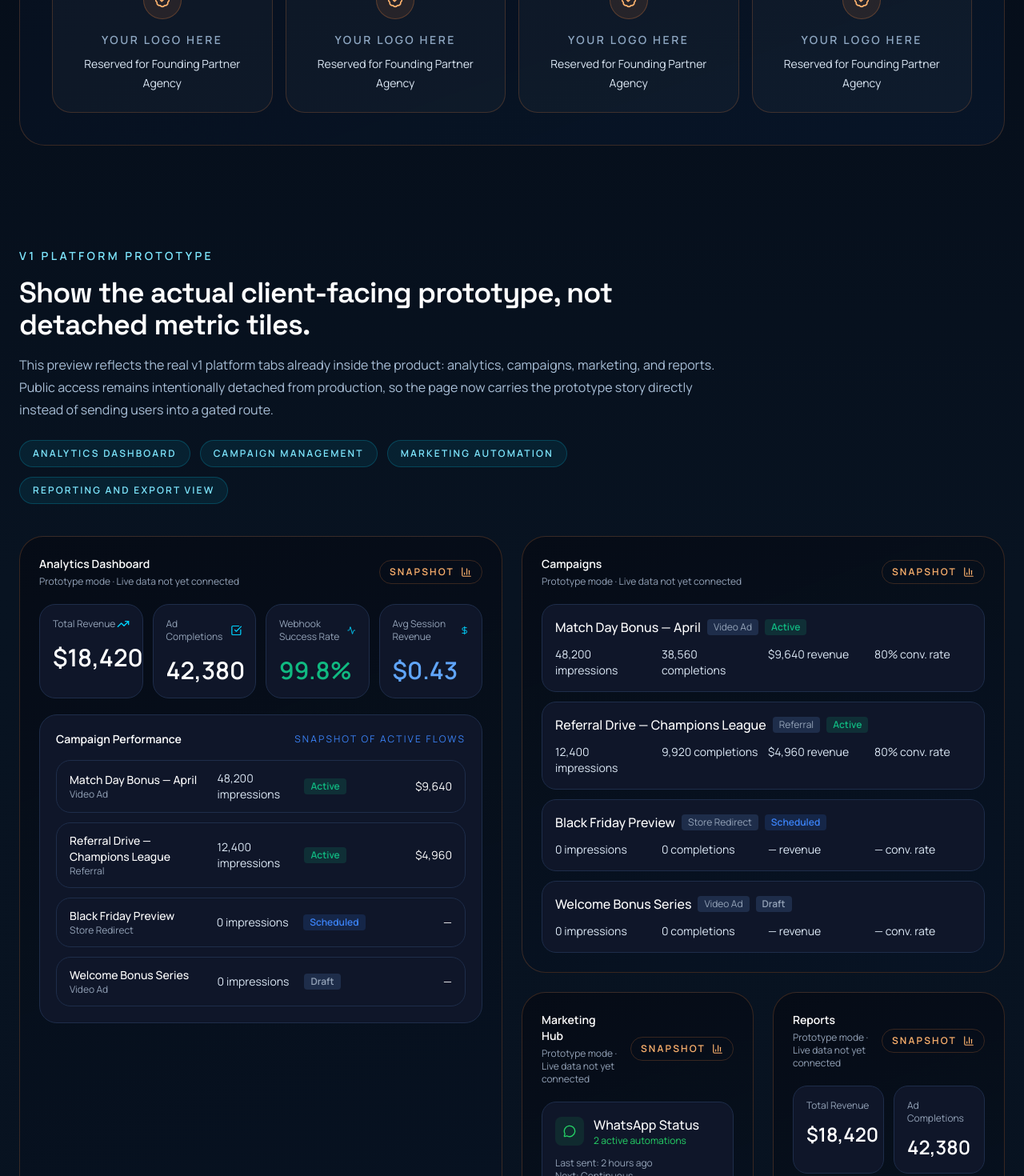
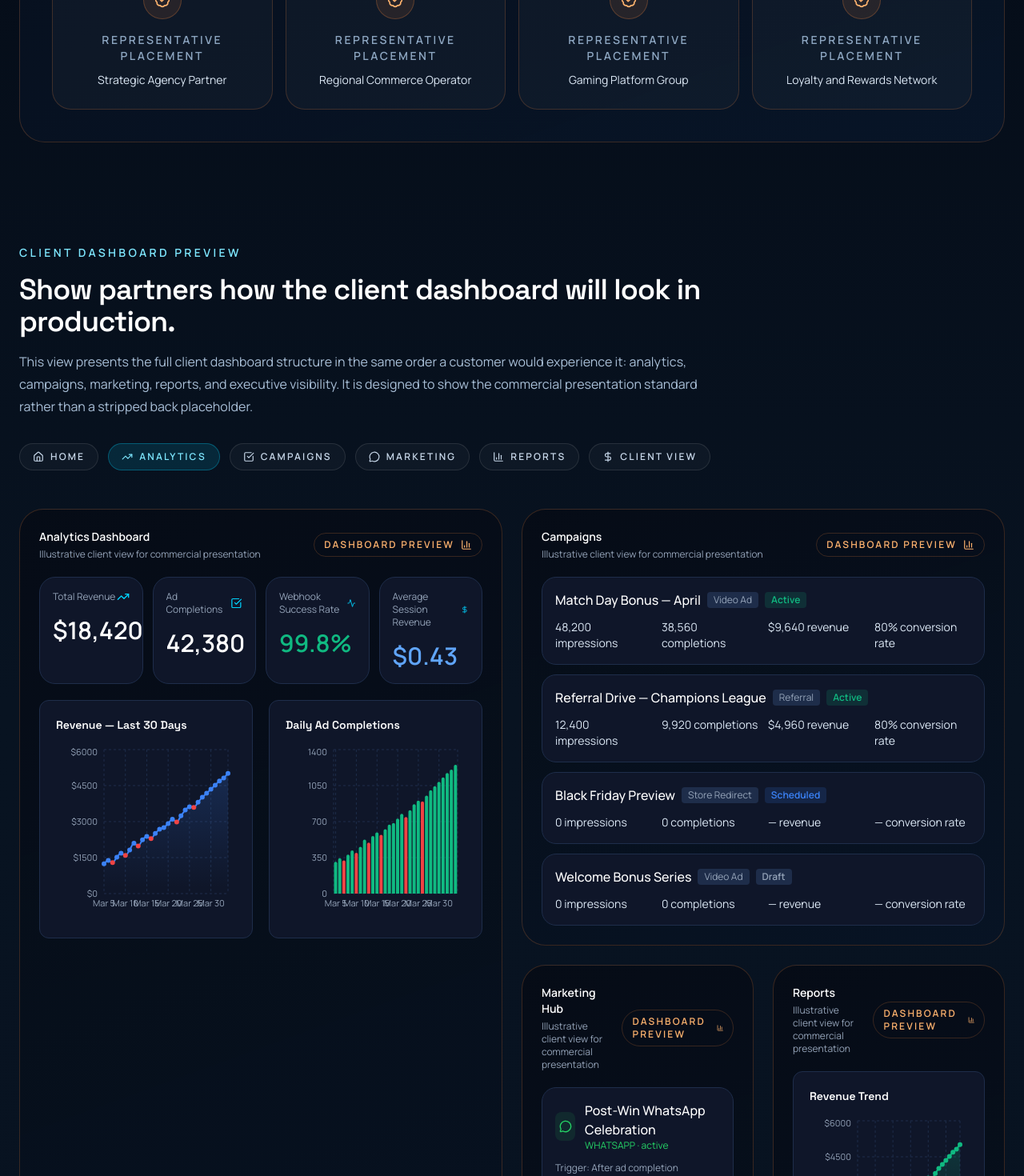
Before and after one commit to morgan9hips-sketch/AdRevTechnologies_Production, a Next.js app in the folder website_production/: page /partners in a window 1280 px wide. Shown: the part 1330-2800 px from the top of the page at 80% size. Built offline with nearby package versions, Linux system fonts and the light colour scheme.

Commit message:
Polish public copy and partner dashboard preview

```diff
--- a/website_production/app/partners/page.tsx
+++ b/website_production/app/partners/page.tsx
@@ -28,10 +28,10 @@ const rolloutSteps = [
 ]
 
 const reservedPartnerSlots = [
-  'Reserved for Founding Partner Agency',
-  'Reserved for Founding Partner Agency',
-  'Reserved for Founding Partner Agency',
-  'Reserved for Founding Partner Agency',
+  'Strategic Agency Partner',
+  'Regional Commerce Operator',
+  'Gaming Platform Group',
+  'Loyalty and Rewards Network',
 ] as const
 
 const credibilityAnchors = [
@@ -42,14 +42,14 @@ const credibilityAnchors = [
 ] as const
 
 const partnerAdvantages = [
-  'Founding partner pricing remains locked while active.',
-  'Prototype dashboards already show how performance can be presented to clients.',
-  'The protected checkout and onboarding path stays separate from general lead capture.',
+  'Launch-partner pricing remains fixed while active.',
+  'Client dashboards already demonstrate a strong reporting and presentation standard.',
+  'Commercial onboarding supports both direct purchase and managed enterprise engagement.',
 ] as const
 
-const prototypeFeedback = [
-  '“The dashboard makes client ROI transparent.”',
-  '“Risk-free integration is a game-changer for agencies.”',
+const dashboardHighlights = [
+  'Executive visibility with revenue, completions, and delivery health in one view.',
+  'Campaign, marketing, and reporting tabs presented in a clear client-ready layout.',
 ] as const
 
 export default function PartnersPage() {
@@ -112,7 +112,7 @@ export default function PartnersPage() {
               />
               <PartnerStat
                 label="Working motion"
-                value="Founding partner checkout already live"
+                value="Commercial onboarding flow is live"
                 icon={<Handshake className="h-5 w-5" />}
               />
             </div>
@@ -142,14 +142,14 @@ export default function PartnersPage() {
         <div className="mx-auto max-w-7xl rounded-[32px] border border-[#ff8a3d]/20 bg-[linear-gradient(160deg,rgba(7,16,29,0.96),rgba(8,21,40,0.92))] p-8 sm:p-10">
           <div className="max-w-3xl">
             <p className="text-sm font-semibold uppercase tracking-[0.24em] text-[#7ee7ff]">
-              Future partner slots
+              Partner placement
             </p>
             <h2 className="mt-4 text-3xl font-semibold tracking-tight text-white sm:text-4xl">
-              Reserved for founding partner agencies.
+              Illustrative partner visibility.
             </h2>
             <p className="mt-4 text-base leading-7 text-[#a9bfd7]">
-              Placeholder partner slots are shown here intentionally to signal
-              the founding-partner cohort now being assembled.
+              These placements show how partner visibility can be presented on
+              the page while the initial portfolio is being finalised.
             </p>
           </div>
           <div className="mt-8 grid gap-4 md:grid-cols-2 xl:grid-cols-4">
@@ -163,7 +163,7 @@ export default function PartnersPage() {
                     <BadgeCheck className="h-5 w-5" />
                   </div>
                   <p className="mt-4 text-sm font-semibold uppercase tracking-[0.18em] text-[#8ea7c2]">
-                    Your logo here
+                    Representative placement
                   </p>
                   <p className="mt-2 text-sm leading-6 text-[#dce8f5]">
                     {slot}
@@ -271,14 +271,14 @@ export default function PartnersPage() {
         <div className="mx-auto grid max-w-7xl gap-8 lg:grid-cols-2">
           <div className="rounded-[32px] border border-[#ff8a3d]/20 bg-[linear-gradient(160deg,rgba(7,16,29,0.96),rgba(8,21,40,0.92))] p-8">
             <p className="text-sm font-semibold uppercase tracking-[0.24em] text-[#7ee7ff]">
-              Coming soon
+              Client success stories
             </p>
             <h2 className="mt-4 text-3xl font-semibold tracking-tight text-white sm:text-4xl">
-              Founding partner case studies.
+              Case studies and rollout outcomes.
             </h2>
             <p className="mt-4 text-base leading-7 text-[#a9bfd7]">
-              Case studies will be added once founding partner deployments move
-              from prototype reporting into live commercial rollout.
+              Case studies will be published once live client programmes
+              complete commercial rollout and reporting sign-off.
             </p>
             <ul className="mt-6 space-y-3">
               {partnerAdvantages.map((item) => (
@@ -295,17 +295,17 @@ export default function PartnersPage() {
 
           <div className="rounded-[32px] border border-[#ff8a3d]/20 bg-[linear-gradient(160deg,rgba(8,17,31,0.96),rgba(7,19,34,0.9))] p-8">
             <p className="text-sm font-semibold uppercase tracking-[0.24em] text-[#7ee7ff]">
-              Prototype feedback
+              Dashboard presentation
             </p>
             <div className="mt-6 space-y-4">
-              {prototypeFeedback.map((quote) => (
+              {dashboardHighlights.map((quote) => (
                 <blockquote
                   key={quote}
                   className="rounded-[24px] border border-[#ff8a3d]/20 bg-white/[0.03] p-6 text-sm leading-7 text-[#dce8f5]"
                 >
                   <p>{quote}</p>
                   <p className="mt-4 text-xs font-semibold uppercase tracking-[0.22em] text-[#8ea7c2]">
-                    Prototype feedback
+                    Client-facing dashboard standard
                   </p>
                 </blockquote>
               ))}
--- a/website_production/components/marketing/home/hero-section.tsx
+++ b/website_production/components/marketing/home/hero-section.tsx
@@ -1,5 +1,6 @@
 import Link from 'next/link'
 import { ArrowRight, Orbit } from 'lucide-react'
+import { RevenueCalculator } from '@/components/sections/revenue-calculator'
 import { heroContent } from '@/lib/site-content'
 
 export function HeroSection() {
@@ -39,6 +40,10 @@ export function HeroSection() {
               Contact Us
             </Link>
           </div>
+
+          <div className="mt-12 w-full max-w-5xl">
+            <RevenueCalculator />
+          </div>
         </div>
       </div>
     </section>
--- a/website_production/components/marketing/platform-v1-preview.tsx
+++ b/website_production/components/marketing/platform-v1-preview.tsx
@@ -1,50 +1,33 @@
+'use client'
+
 import {
+  Activity,
   BarChart3,
   CheckSquare,
+  DollarSign,
+  Home,
   Mail,
   MessageCircle,
   Share2,
   TrendingUp,
-  Activity,
-  DollarSign,
 } from 'lucide-react'
-import { campaigns } from '@/lib/mock-platform-data'
+import { campaigns, marketingAutomations } from '@/lib/mock-platform-data'
+import {
+  CompletionsChart,
+  RevenueChart,
+} from '@/components/platform/analytics-charts'
+import {
+  CampaignTypeChart,
+  RevenueTrendChart,
+} from '@/components/platform/reports-charts'
 
-const previewSurfaces = [
-  'Analytics dashboard',
-  'Campaign management',
-  'Marketing automation',
-  'Reporting and export view',
-] as const
-
-const channelSummaries = [
-  {
-    label: 'WhatsApp Status',
-    detail: '2 active automations',
-    last: 'Last sent: 2 hours ago',
-    next: 'Next: Continuous',
-    icon: MessageCircle,
-    color: 'text-[#25D366]',
-    background: 'bg-[#25D366]/10',
-  },
-  {
-    label: 'Mailing Campaigns',
-    detail: '1 active automation',
-    last: 'Last sent: 3 days ago',
-    next: 'Next: Apr 7, 09:00',
-    icon: Mail,
-    color: 'text-[#3b82f6]',
-    background: 'bg-[#3b82f6]/10',
-  },
-  {
-    label: 'Social Media',
-    detail: '1 active automation',
-    last: 'Last sent: 1 day ago',
-    next: 'Next: Apr 5, 15:00',
-    icon: Share2,
-    color: 'text-[#8b5cf6]',
-    background: 'bg-[#8b5cf6]/10',
-  },
+const dashboardTabs = [
+  { label: 'Home', icon: Home },
+  { label: 'Analytics', icon: TrendingUp },
+  { label: 'Campaigns', icon: CheckSquare },
+  { label: 'Marketing', icon: MessageCircle },
+  { label: 'Reports', icon: BarChart3 },
+  { label: 'Client View', icon: DollarSign },
 ] as const
 
 const reportSummary = [
@@ -67,7 +50,7 @@ const reportSummary = [
     icon: Activity,
   },
   {
-    label: 'Avg Session Revenue',
+    label: 'Average Session Revenue',
     value: '$0.43',
     accent: 'text-[#60a5fa]',
     icon: DollarSign,
@@ -84,33 +67,68 @@ function statusBadge(status: string) {
   return 'bg-[#1e2d4a] text-[#94a3b8]'
 }
 
+function channelPresentation(channel: string) {
+  if (channel === 'whatsapp') {
+    return {
+      icon: MessageCircle,
+      color: 'text-[#25D366]',
+      background: 'bg-[#25D366]/10',
+    }
+  }
+
+  if (channel === 'email') {
+    return {
+      icon: Mail,
+      color: 'text-[#3b82f6]',
+      background: 'bg-[#3b82f6]/10',
+    }
+  }
+
+  return {
+    icon: Share2,
+    color: 'text-[#8b5cf6]',
+    background: 'bg-[#8b5cf6]/10',
+  }
+}
+
 export function PlatformV1Preview() {
   return (
     <section className="px-6 py-20">
       <div className="mx-auto max-w-7xl">
         <div className="max-w-4xl">
           <p className="text-sm font-semibold uppercase tracking-[0.24em] text-[#7ee7ff]">
-            V1 platform prototype
+            Client dashboard preview
           </p>
           <h2 className="mt-4 text-3xl font-semibold tracking-tight text-white sm:text-4xl">
-            Show the actual client-facing prototype, not detached metric tiles.
+            Show partners how the client dashboard will look in production.
           </h2>
           <p className="mt-4 text-base leading-7 text-[#a9bfd7]">
-            This preview reflects the real v1 platform tabs already inside the
-            product: analytics, campaigns, marketing, and reports. Public access
-            remains intentionally detached from production, so the page now
-            carries the prototype story directly instead of sending users into a
-            gated route.
+            This view presents the full client dashboard structure in the same
+            order a customer would experience it: analytics, campaigns,
+            marketing, reports, and executive visibility. It is designed to show
+            the commercial presentation standard rather than a stripped back
+            placeholder.
           </p>
-          <div className="mt-6 flex flex-wrap gap-3">
-            {previewSurfaces.map((surface) => (
-              <span
-                key={surface}
-                className="inline-flex rounded-full border border-[#00d4ff]/20 bg-[#00d4ff]/8 px-4 py-2 text-xs font-semibold uppercase tracking-[0.18em] text-[#7ee7ff]"
-              >
-                {surface}
-              </span>
-            ))}
+          <div className="mt-8 overflow-x-auto pb-2">
+            <div className="flex min-w-max gap-3">
+              {dashboardTabs.map((tab, index) => {
+                const Icon = tab.icon
+
+                return (
+                  <div
+                    key={tab.label}
+                    className={`inline-flex items-center gap-2 rounded-full border px-4 py-2 text-xs font-semibold uppercase tracking-[0.18em] ${
+                      index === 1
+                        ? 'border-[#00d4ff]/30 bg-[#00d4ff]/12 text-[#7ee7ff]'
+                        : 'border-white/10 bg-white/[0.03] text-[#c8d8ea]'
+                    }`}
+                  >
+                    <Icon className="h-3.5 w-3.5" />
+                    {tab.label}
+                  </div>
+                )
+              })}
+            </div>
           </div>
         </div>
 
@@ -136,42 +154,9 @@ export function PlatformV1Preview() {
                 )
               })}
             </div>
-            <div className="mt-5 rounded-[22px] border border-[#1e2d4a] bg-[#0f1629] p-5">
-              <div className="flex items-center justify-between">
-                <p className="text-sm font-semibold text-white">
-                  Campaign Performance
-                </p>
-                <span className="text-xs text-[#3b82f6] uppercase tracking-[0.18em]">
-                  Snapshot of active flows
-                </span>
-              </div>
-              <div className="mt-4 space-y-3 text-sm">
-                {campaigns.slice(0, 4).map((campaign) => (
-                  <div
-                    key={campaign.id}
-                    className="grid gap-2 rounded-[18px] border border-[#1e2d4a] px-4 py-3 md:grid-cols-[1.4fr_0.8fr_0.6fr_0.8fr] md:items-center"
-                  >
-                    <div>
-                      <p className="font-medium text-white">{campaign.name}</p>
-                      <p className="text-xs text-[#94a3b8]">{campaign.type}</p>
-                    </div>
-                    <p className="text-[#dce8f5]">
-                      {campaign.impressions.toLocaleString()} impressions
-                    </p>
-                    <span
-                      className={`inline-flex w-fit rounded px-2 py-0.5 text-xs font-semibold ${statusBadge(campaign.status)}`}
-                    >
-                      {campaign.status[0].toUpperCase() +
-                        campaign.status.slice(1)}
-                    </span>
-                    <p className="text-right text-white">
-                      {campaign.revenue > 0
-                        ? `$${campaign.revenue.toLocaleString()}`
-                        : '—'}
-                    </p>
-                  </div>
-                ))}
-              </div>
+            <div className="mt-5 grid gap-5 lg:grid-cols-2">
+              <RevenueChart />
+              <CompletionsChart />
             </div>
           </div>
 
@@ -206,8 +191,8 @@ export function PlatformV1Preview() {
                       </p>
                       <p>
                         {campaign.conversionRate > 0
-                          ? `${campaign.conversionRate}% conv. rate`
-                          : '— conv. rate'}
+                          ? `${campaign.conversionRate}% conversion rate`
+                          : '— conversion rate'}
                       </p>
                     </div>
                   </div>
@@ -219,11 +204,13 @@ export function PlatformV1Preview() {
               <div className="rounded-[30px] border border-[#ff8a3d]/20 bg-[linear-gradient(160deg,rgba(6,12,22,0.96),rgba(8,20,37,0.92))] p-6">
                 <PreviewHeader title="Marketing Hub" />
                 <div className="mt-5 grid gap-3">
-                  {channelSummaries.map((channel) => {
+                  {marketingAutomations.map((automation) => {
+                    const channel = channelPresentation(automation.channel)
                     const Icon = channel.icon
+
                     return (
                       <div
-                        key={channel.label}
+                        key={automation.id}
                         className="rounded-[18px] border border-[#1e2d4a] bg-[#0f1629] p-4"
                       >
                         <div className="flex items-center gap-3">
@@ -234,17 +221,21 @@ export function PlatformV1Preview() {
                           </div>
                           <div>
                             <p className="font-medium text-white">
-                              {channel.label}
+                              {automation.name}
                             </p>
                             <p className={`text-xs ${channel.color}`}>
-                              {channel.detail}
+                              {automation.channel.toUpperCase()} ·{' '}
+                              {automation.status}
                             </p>
                           </div>
                         </div>
                         <p className="mt-3 text-xs text-[#94a3b8]">
-                          {channel.last}
+                          Trigger: {automation.trigger}
                         </p>
-                        <p className="text-xs text-[#94a3b8]">{channel.next}</p>
+                        <p className="text-xs text-[#94a3b8]">
+                          Last sent: {automation.lastSent} · Next:{' '}
+                          {automation.nextScheduled}
+                        </p>
                       </div>
                     )
                   })}
@@ -253,22 +244,9 @@ export function PlatformV1Preview() {
 
               <div className="rounded-[30px] border border-[#ff8a3d]/20 bg-[linear-gradient(160deg,rgba(6,12,22,0.96),rgba(8,20,37,0.92))] p-6">
                 <PreviewHeader title="Reports" />
-                <div className="mt-5 grid gap-3">
-                  <div className="grid grid-cols-2 gap-3">
-                    {reportSummary.map((item) => (
-                      <div
-                        key={item.label}
-                        className="rounded-[18px] border border-[#1e2d4a] bg-[#0f1629] p-4"
-                      >
-                        <p className="text-xs text-[#94a3b8]">{item.label}</p>
-                        <p
-                          className={`mt-3 text-2xl font-semibold ${item.accent}`}
-                        >
-                          {item.value}
-                        </p>
-                      </div>
-                    ))}
-                  </div>
+                <div className="mt-5 grid gap-5">
+                  <RevenueTrendChart />
+                  <CampaignTypeChart />
                   <div className="rounded-[18px] border border-[#1e2d4a] bg-[#0f1629] p-4">
                     <p className="text-sm font-semibold text-white">
                       Delivery Performance
@@ -292,7 +270,7 @@ export function PlatformV1Preview() {
                       </div>
                       <div>
                         <p className="text-xs text-[#94a3b8]">
-                          Avg Delivery Time
+                          Average Delivery Time
                         </p>
                         <p className="mt-2 text-2xl font-semibold text-[#60a5fa]">
                           142ms
@@ -309,12 +287,13 @@ export function PlatformV1Preview() {
         <div className="mt-10 rounded-[28px] border border-[#ff8a3d]/20 bg-[#0b1322]/80 p-6">
           <div>
             <p className="text-sm font-semibold uppercase tracking-[0.22em] text-[#7ee7ff]">
-              Prototype note
+              Dashboard note
             </p>
             <p className="mt-2 max-w-4xl text-sm leading-7 text-[#a9bfd7]">
-              This section shows the real v1 prototype surfaces already inside
-              the product. It is positioned here as a visual proof of product
-              direction and reporting depth, not as a public software workspace.
+              This section is designed to show partners the expected standard of
+              the client experience: executive reporting, campaign control,
+              marketing orchestration, and delivery visibility presented in one
+              commercial dashboard.
             </p>
           </div>
         </div>
@@ -329,11 +308,11 @@ function PreviewHeader({ title }: { title: string }) {
       <div>
         <p className="text-sm font-semibold text-white">{title}</p>
         <p className="mt-1 text-xs text-[#94a3b8]">
-          Prototype mode · Live data not yet connected
+          Illustrative client view for commercial presentation
         </p>
       </div>
       <div className="inline-flex items-center gap-2 rounded-full border border-[#ff8a3d]/20 px-3 py-1.5 text-xs font-semibold uppercase tracking-[0.18em] text-[#ffb36e]">
-        Snapshot
+        Dashboard preview
         <BarChart3 className="h-3.5 w-3.5" />
       </div>
     </div>
--- a/website_production/components/marketing/request-access-form.tsx
+++ b/website_production/components/marketing/request-access-form.tsx
@@ -248,7 +248,7 @@ export function RequestAccessForm({
                   Select pricing band
                 </option>
                 <option value="founding_partner_0_500k">
-                  Founding Partner Early Access · 0 to 500K MAU
+                  Launch Partner Access · 0 to 500K MAU
                 </option>
                 <option value="growth_500k_1_5m">500K to 1.5M MAU</option>
                 <option value="scale_1_5m_3m">1.5M to 3M MAU</option>
```
Also changed, not shown: website_production/app/contact/page.tsx (+5 -6 lines), website_production/app/founding-member/success/page.tsx (+42 -20 lines), website_production/app/pricing/page.tsx (+8 -9 lines), website_production/components/marketing/founding-partner-checkout.tsx (+7 -7 lines), website_production/components/prelaunch-modal.tsx (+11 -12 lines), website_production/lib/site-content.ts (+11 -11 lines).
